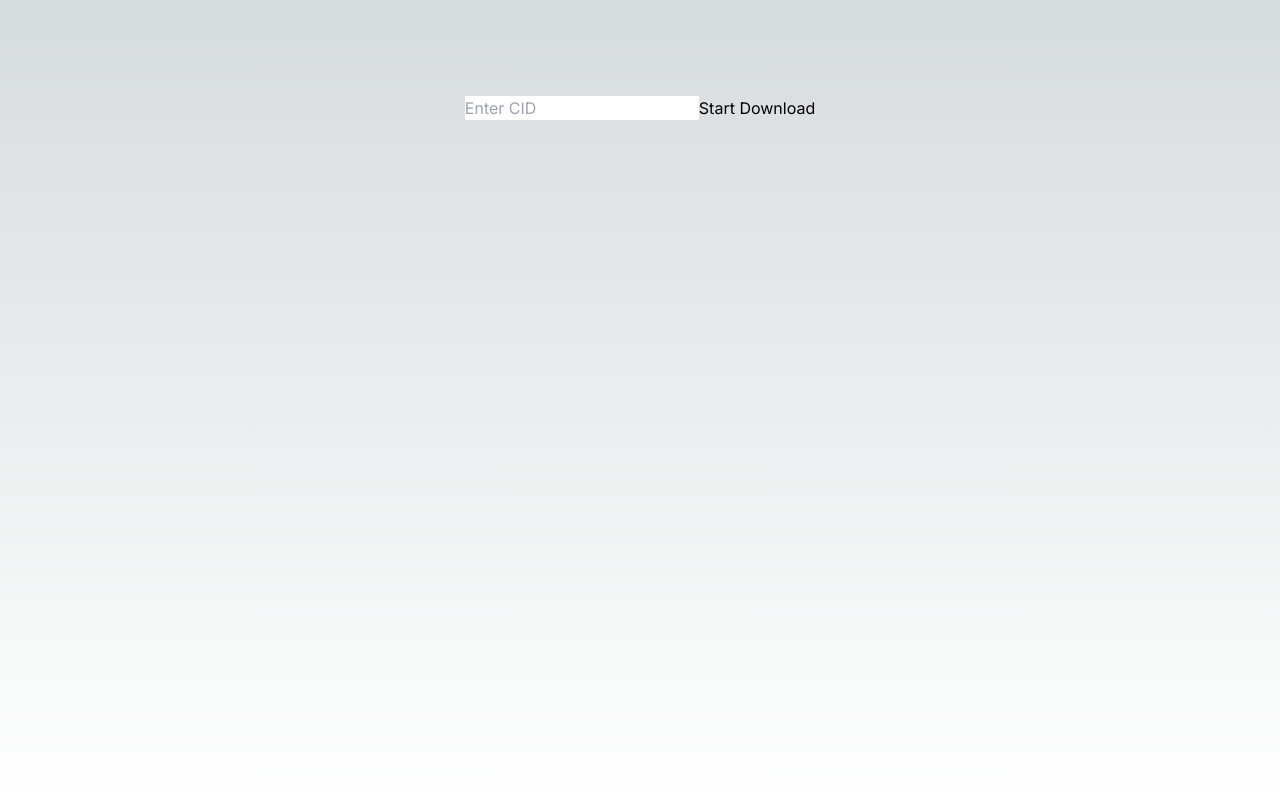
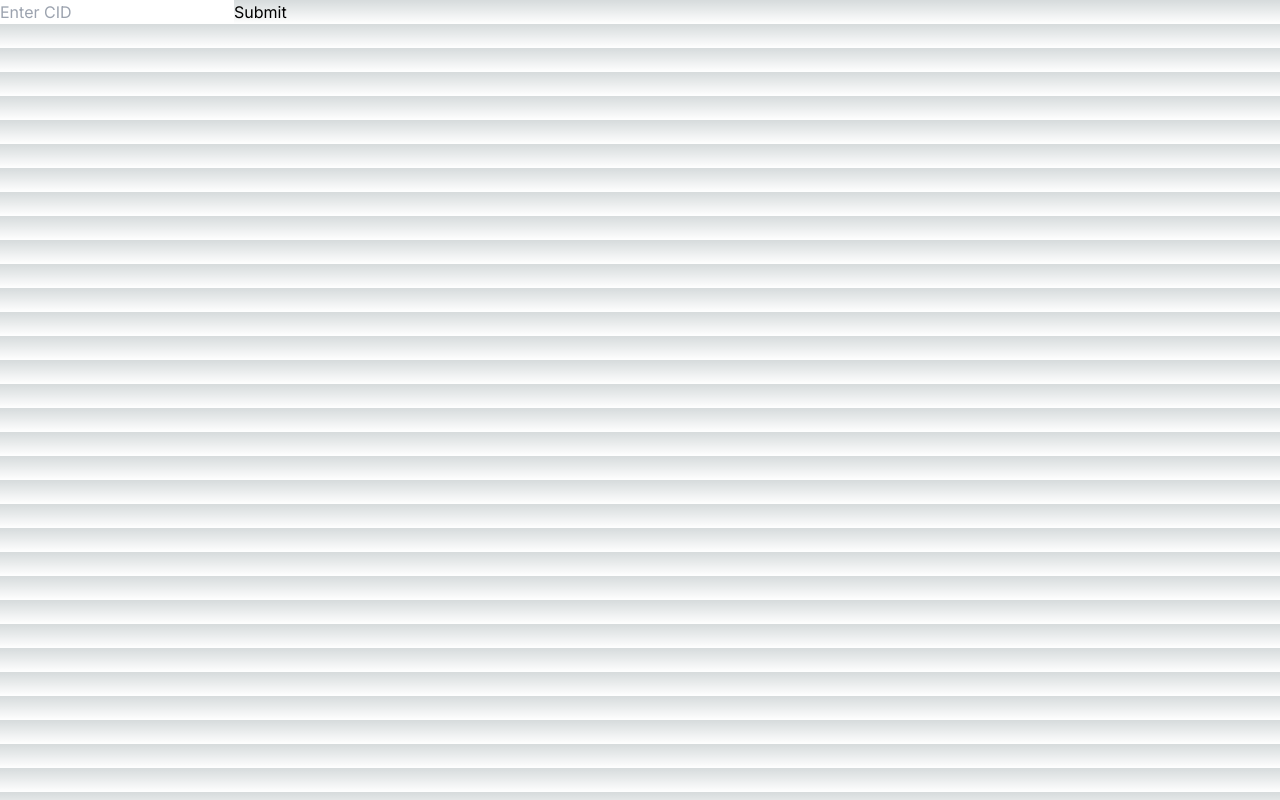
Before and after one commit to noryev/ipfsObjectAnalyzer, a Next.js app: page / in a window 1280 px wide. Built offline with nearby package versions, Linux system fonts and the light colour scheme.

Commit message:
client.tsx updates

```diff
--- a/src/app/page.tsx
+++ b/src/app/page.tsx
@@ -1,12 +1,29 @@
-import Image from 'next/image';
-import DownloadForm from './DownloadForm';
+import React, { useState } from 'react';
+import axios from 'axios';
 
-export default function Home() {
+function ClientPage() {
+  const [cid, setCid] = useState('');
+  const [data, setData] = useState(null);
+
+  const handleCidChange = (e) => {
+    setCid(e.target.value);
+  };
+
+  const handleSubmit = async (e) => {
+    e.preventDefault();
+    const response = await axios.get(`https://ipfs.io/ipfs/${cid}`);
+    setData(response.data);
+  };
+
   return (
-    <main className="flex min-h-screen flex-col items-center justify-between p-24">
-      <DownloadForm />
-
-      {/* ... rest of your component ... */}
-    </main>
+    <div className="container">
+      <form onSubmit={handleSubmit}>
+        <input type="text" onChange={handleCidChange} placeholder="Enter CID" />
+        <button type="submit">Submit</button>
+      </form>
+      {data && <div>{data}</div>}
+    </div>
   );
 }
+
+export default ClientPage;
```
